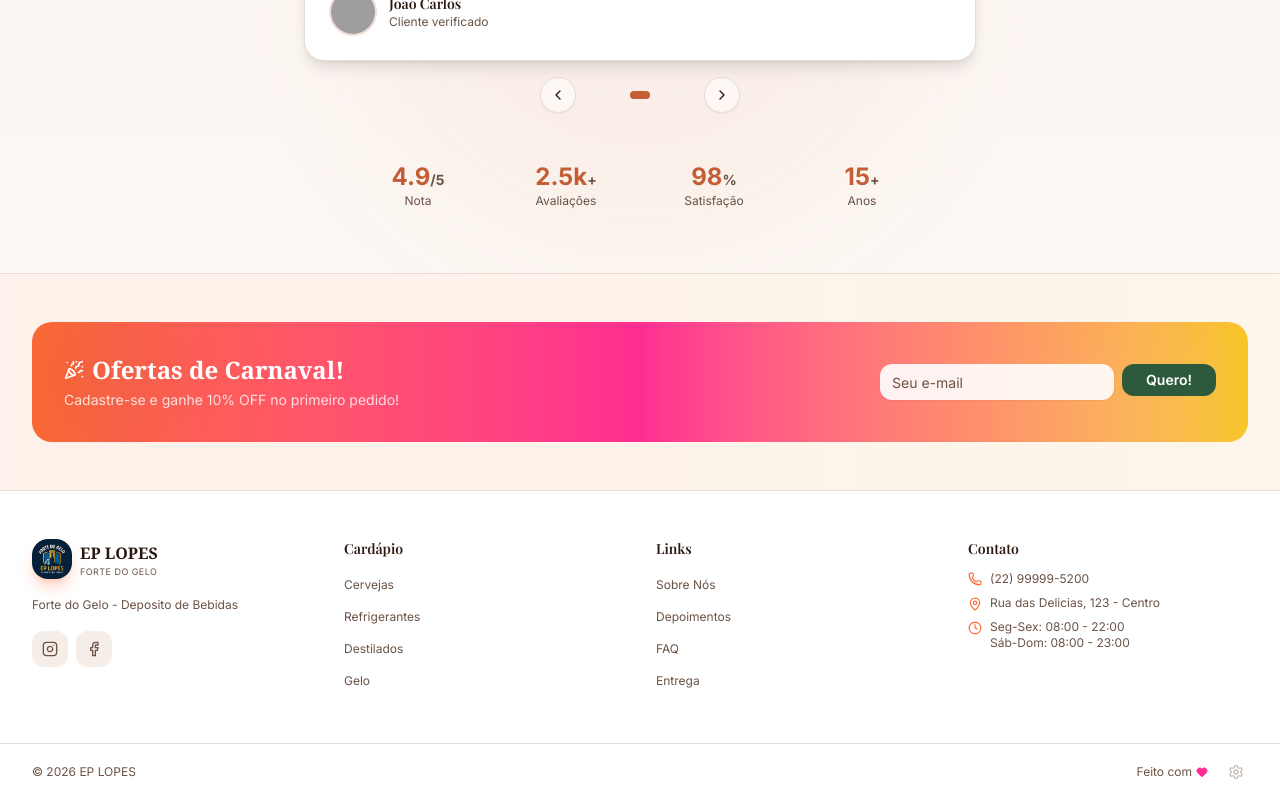
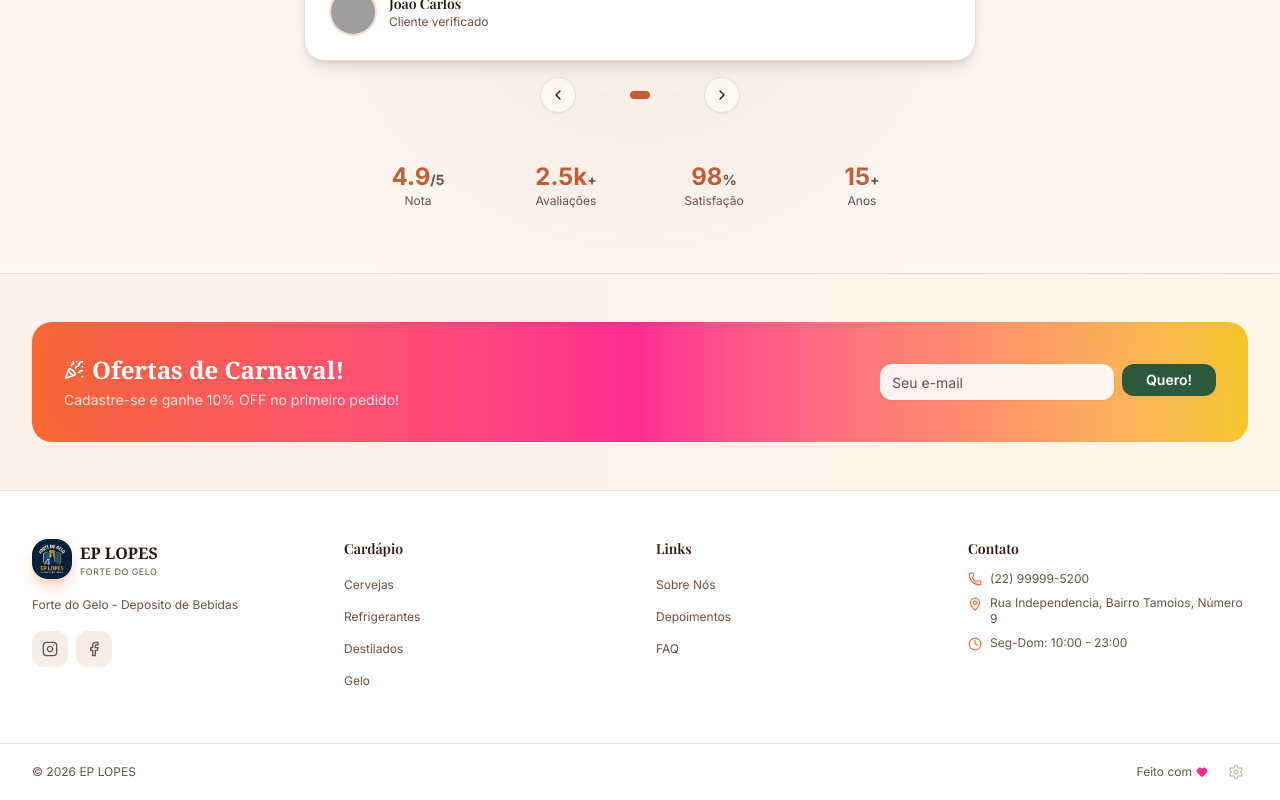
Before and after one commit to juanwalsh/Sabor-da-casa, a Next.js app: page / in a window 1280 px wide. Shown: the part 2011-2811 px from the top of the page. Built offline with nearby package versions, Linux system fonts and the light colour scheme; no server answers; the database is empty; grey boxes are pictures that could not be loaded.

Commit message:
Feat: Update Chatbot/Cart visibility logic and Footer info

```diff
--- a/src/components/landing/Footer.tsx
+++ b/src/components/landing/Footer.tsx
@@ -33,7 +33,6 @@ const footerLinks = {
   ],
   support: [
     { label: 'FAQ', href: '/faq' },
-    { label: 'Entrega', href: '/entrega' },
   ],
 };
 
@@ -190,14 +189,13 @@ export default function Footer() {
                 <li className="flex items-start gap-2">
                   <MapPin className="w-3.5 h-3.5 text-[#FF6B35] shrink-0 mt-0.5" />
                   <span className="text-xs text-muted-foreground break-words">
-                    {RESTAURANT_INFO.address}
+                    Rua Independencia, Bairro Tamoios, Número 9
                   </span>
                 </li>
                 <li className="flex items-start gap-2">
                   <Clock className="w-3.5 h-3.5 text-[#FF6B35] shrink-0 mt-0.5" />
                   <div className="text-xs text-muted-foreground">
-                    <p>Seg-Sex: {RESTAURANT_INFO.hours.weekdays}</p>
-                    <p>Sáb-Dom: {RESTAURANT_INFO.hours.weekends}</p>
+                    <p>Seg-Dom: 10:00 - 23:00</p>
                   </div>
                 </li>
               </ul>
--- a/src/components/ui/cart-notification.tsx
+++ b/src/components/ui/cart-notification.tsx
@@ -1,6 +1,7 @@
 'use client';
 
 import { useEffect, useState } from 'react';
+import { usePathname } from 'next/navigation';
 import { motion, AnimatePresence } from 'framer-motion';
 import { ShoppingBag, X } from 'lucide-react';
 import { useCartStore } from '@/store/cartStore';
@@ -8,9 +9,13 @@ import { formatPrice } from '@/data/mockData';
 import { Button } from '@/components/ui/button';
 
 export function CartNotification() {
+  const pathname = usePathname();
   const { items, getSubtotal, getItemCount, openCart } = useCartStore();
   const [showNotification, setShowNotification] = useState(false);
   const [dismissed, setDismissed] = useState(false);
+
+  // Hide on checkout page
+  if (pathname === '/checkout') return null;
 
   useEffect(() => {
     // Verifica se há itens no carrinho ao montar o componente
--- a/src/components/ui/chatbot.tsx
+++ b/src/components/ui/chatbot.tsx
@@ -185,6 +185,9 @@ function findBestResponse(input: string, isAdmin: boolean): { response: string;
 export function Chatbot() {
   const pathname = usePathname();
   const isAdmin = pathname?.startsWith('/admin') || false;
+
+  // Render only on Home page ('/') or Admin pages
+  if (pathname !== '/' && !isAdmin) return null;
 
   const [isOpen, setIsOpen] = useState(false);
   const [messages, setMessages] = useState<Message[]>([]);
```
